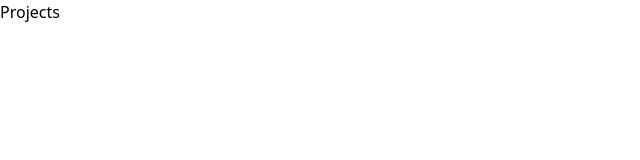
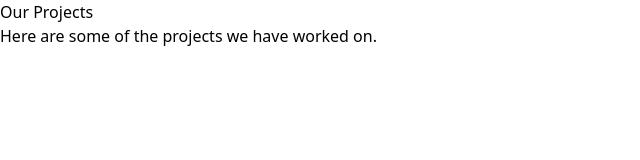
Before and after one commit to calyanstudio/calyanstudio.github.io, an Astro site: page /projects in a window 1280 px wide. Shown: the whole page, without its empty margins (0-640 px from the left). Built offline with nearby package versions, Linux system fonts and the light colour scheme; Astro itself is replaced by a stand-in of ours.

Commit message:
Update projects.astro

```diff
--- a/src/pages/projects.astro
+++ b/src/pages/projects.astro
@@ -3,5 +3,6 @@ import Layout from '../layouts/Layout.astro';
 ---
 
 <Layout>
-  <h1>Projects</h1>
+  <h1>Our Projects</h1>
+  <p>Here are some of the projects we have worked on.</p>
 </Layout>
```
